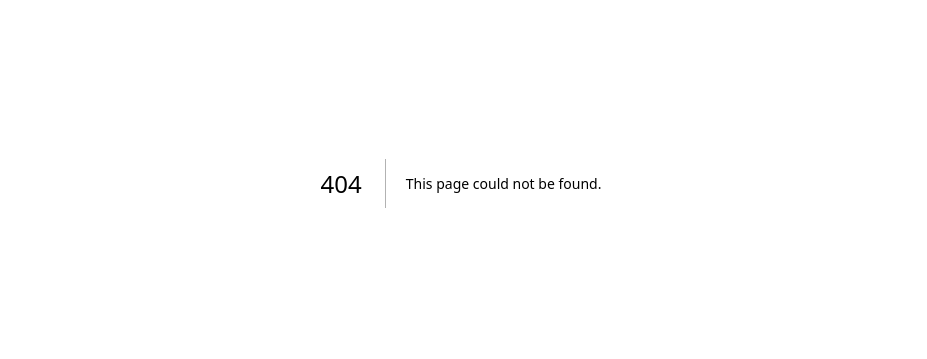
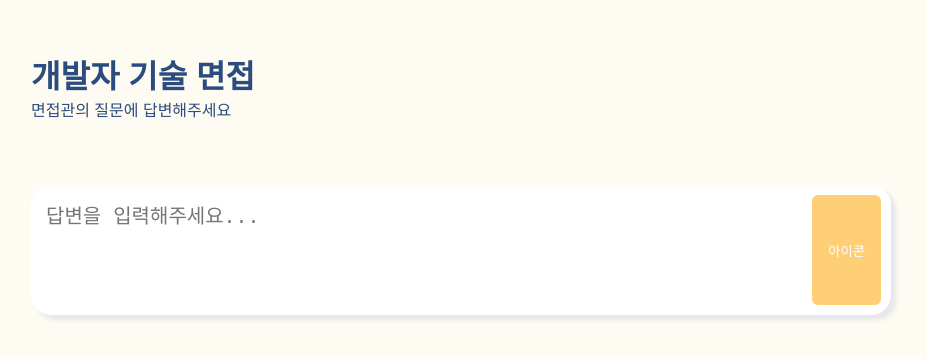
Before and after one commit to dmdeh/job-cracker, a Next.js app: page /question in a window 1280 px wide. Before the commit this address had no page. Shown: the part 217-576 px from the top of the page, without its empty margins (179-1106 px from the left). Built offline with nearby package versions, Linux system fonts and the light colour scheme.

Commit message:
feat: 질문 페이지 구조 구현 및 답변칸 추가 #5

```diff
--- /dev/null
+++ b/src/app/question/page.tsx
@@ -0,0 +1,21 @@
+import styles from "./question.module.css";
+
+export default function Question() {
+  return (
+    <div className={styles.page}>
+      <div className={styles.header}>
+        <h1>개발자 기술 면접</h1>
+        <p>면접관의 질문에 답변해주세요</p>
+      </div>
+      <div className={styles.grid}></div>
+      <div className={styles.inputWrapper}>
+        <textarea
+          id="answer"
+          placeholder="답변을 입력해주세요..."
+          className={styles.input}
+        />
+        <button className={styles.button}>아이콘</button>
+      </div>
+    </div>
+  );
+}
--- /dev/null
+++ b/src/app/question/question.module.css
@@ -0,0 +1,53 @@
+.page {
+  height: 100vh;
+  display: flex;
+  flex-direction: column;
+  align-items: center;
+  justify-content: center;
+  gap: 2rem;
+  padding: 1rem;
+}
+
+.header {
+  width: 100%;
+  max-width: 860px;
+  color: var(--color-blue100);
+}
+
+.grid {
+  width: 100%;
+  max-width: 860px;
+  display: grid;
+  gap: 1.5rem;
+}
+
+.inputWrapper {
+  width: 100%;
+  max-width: 860px;
+  height: 130px;
+  display: flex;
+  padding: 10px;
+  border-radius: 20px;
+  box-shadow: 5px 5px 4px var(--color-gray100);
+  background: white;
+  gap: 10px;
+}
+
+.input {
+  background-color: unset;
+  border: none;
+  overflow-y: scroll;
+  font-size: 20px;
+  flex: 1;
+  margin: 5px;
+  resize: none;
+}
+
+.button {
+  padding: 0.5rem 1rem;
+  background-color: var(--color-yellow);
+  color: white;
+  border-radius: 0.375rem;
+  font-weight: 500;
+  border: unset;
+}
```
